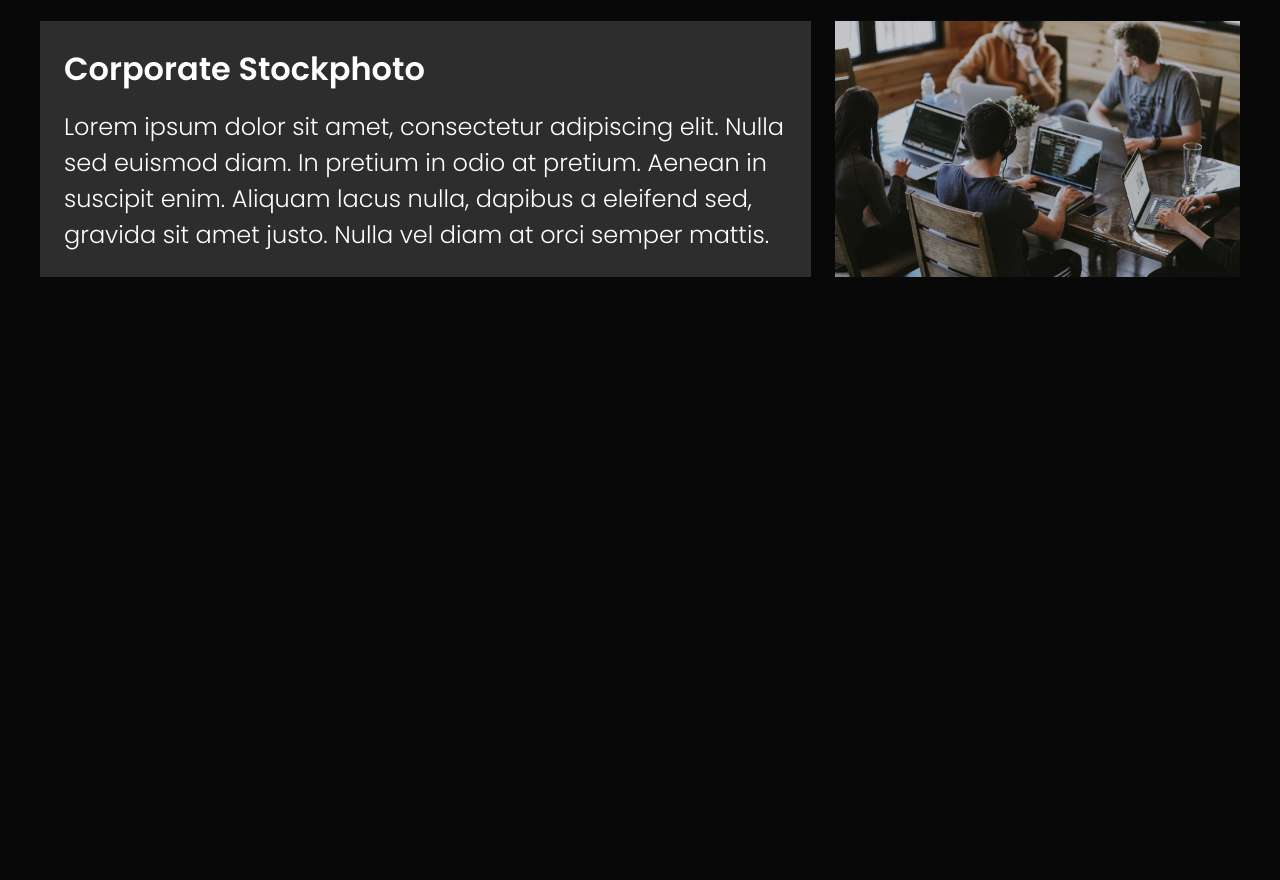
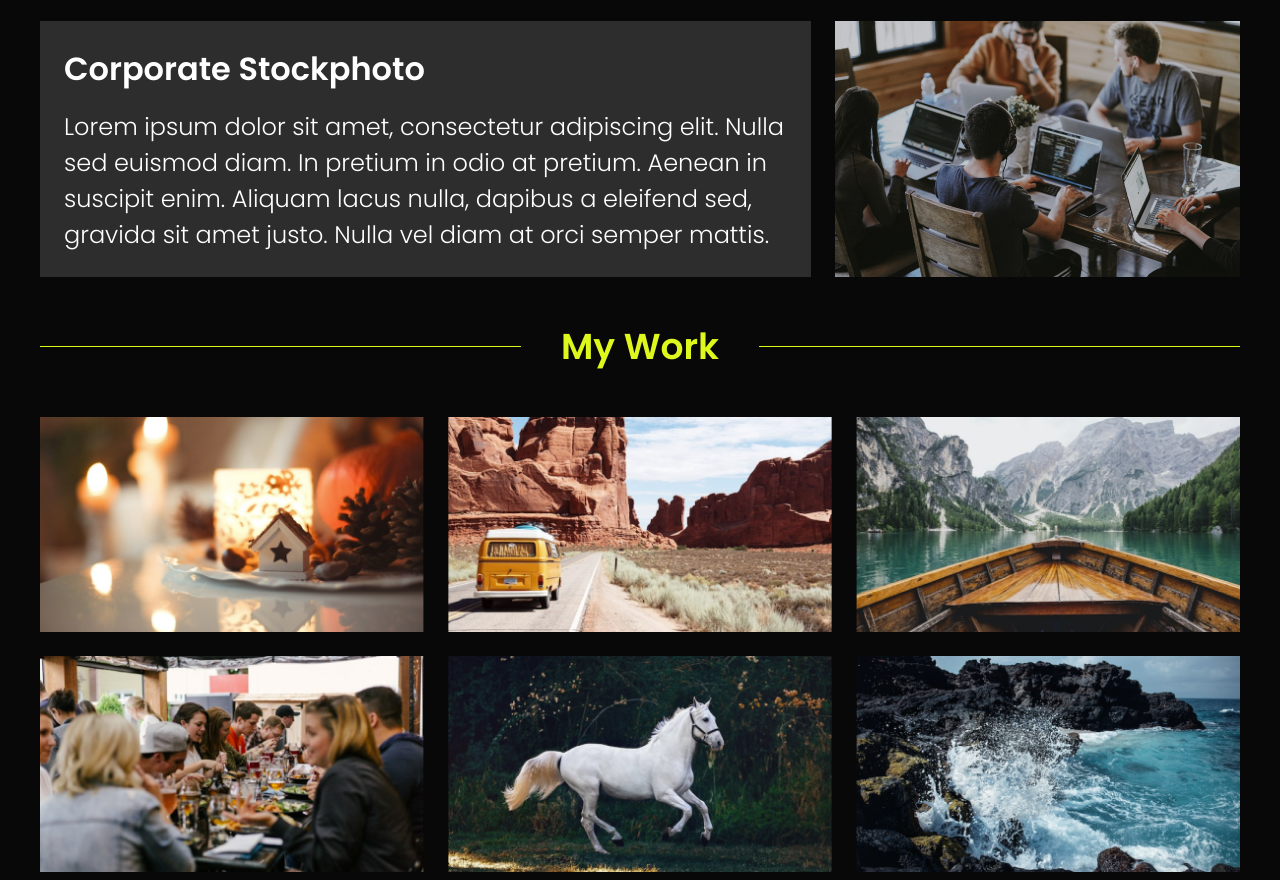
Before and after one commit to BadLuckZ/Static-Web, a plain HTML site: page src/index.html in a window 1280 px wide. Shown: the part 829-1709 px from the top of the page. Before the commit the page ends 1114 px from the top, so only its background shows below. Drawn offline with Linux system fonts and the light colour scheme.

Commit message:
My Work Section

```diff
--- a/src/index.html
+++ b/src/index.html
@@ -45,6 +45,15 @@
           </div>
         </div>
       </section>
+      <p class="divider">My Work</p>
+      <section class="my-work-grid">
+        <img src="../assets/grid/image-bootcamp-1.png" alt="image1" srcset="" />
+        <img src="../assets/grid/image-bootcamp-2.png" alt="image2" srcset="" />
+        <img src="../assets/grid/image-bootcamp-3.png" alt="image3" srcset="" />
+        <img src="../assets/grid/image-bootcamp-4.png" alt="image4" srcset="" />
+        <img src="../assets/grid/image-bootcamp-5.png" alt="image5" srcset="" />
+        <img src="../assets/grid/image-bootcamp-6.png" alt="image6" srcset="" />
+      </section>
     </main>
   </body>
 </html>
--- a/src/style.css
+++ b/src/style.css
@@ -136,8 +136,32 @@ p {
   flex-direction: row-reverse;
 }
 
+.my-work-grid {
+  display: grid;
+  grid-template-columns: repeat(1, minmax(0, 1fr));
+  gap: 24px;
+}
+
+.my-work-grid img {
+  width: 100%;
+  height: auto;
+  object-fit: cover;
+}
+
 @media only screen and (max-width: 960px) {
   .feature-card {
     flex-direction: column;
   }
 }
+
+@media only screen and (min-width: 1024px) {
+  .my-work-grid {
+    grid-template-columns: repeat(2, minmax(0, 1fr));
+  }
+}
+
+@media only screen and (min-width: 1280px) {
+  .my-work-grid {
+    grid-template-columns: repeat(3, minmax(0, 1fr));
+  }
+}
```
